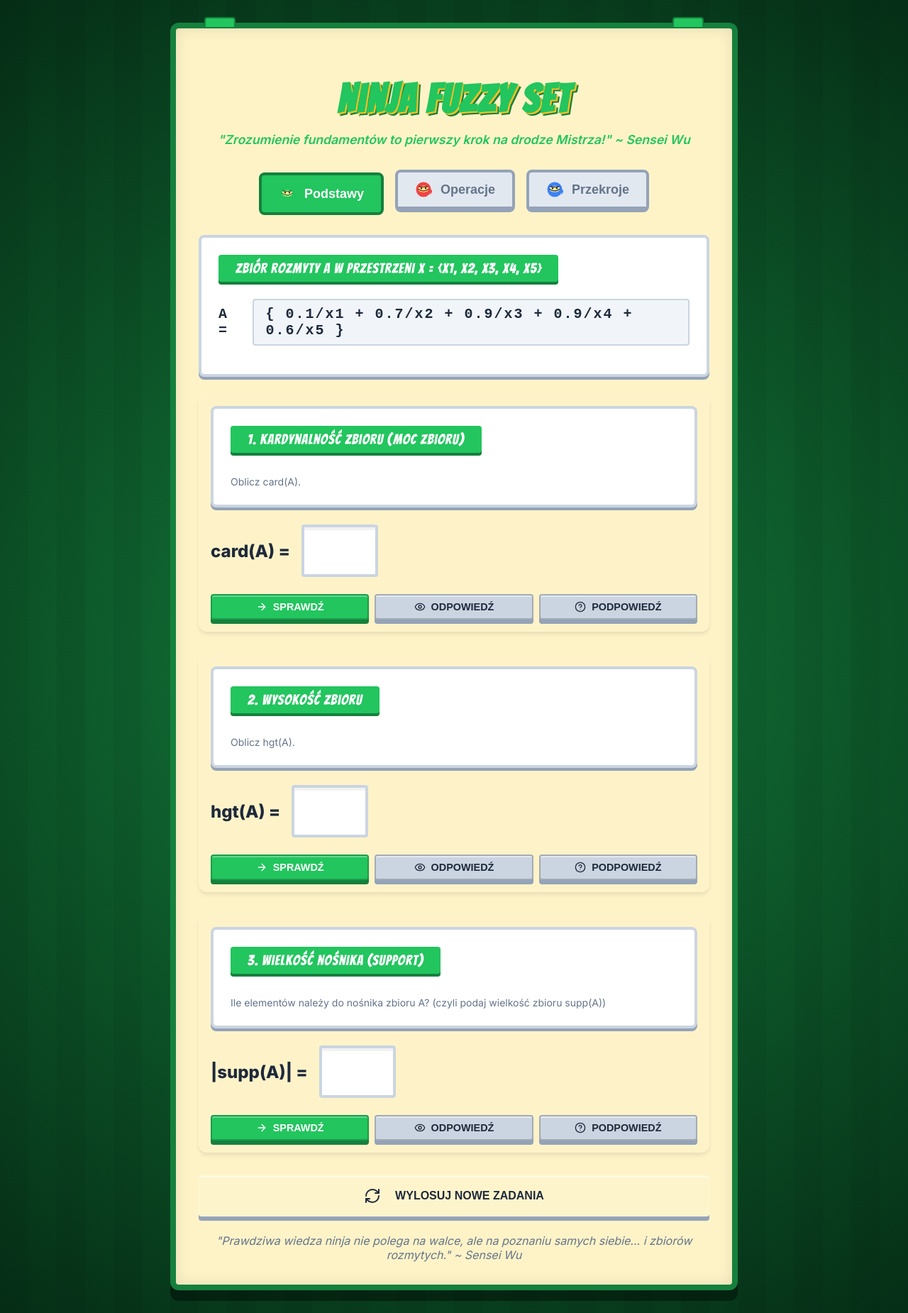
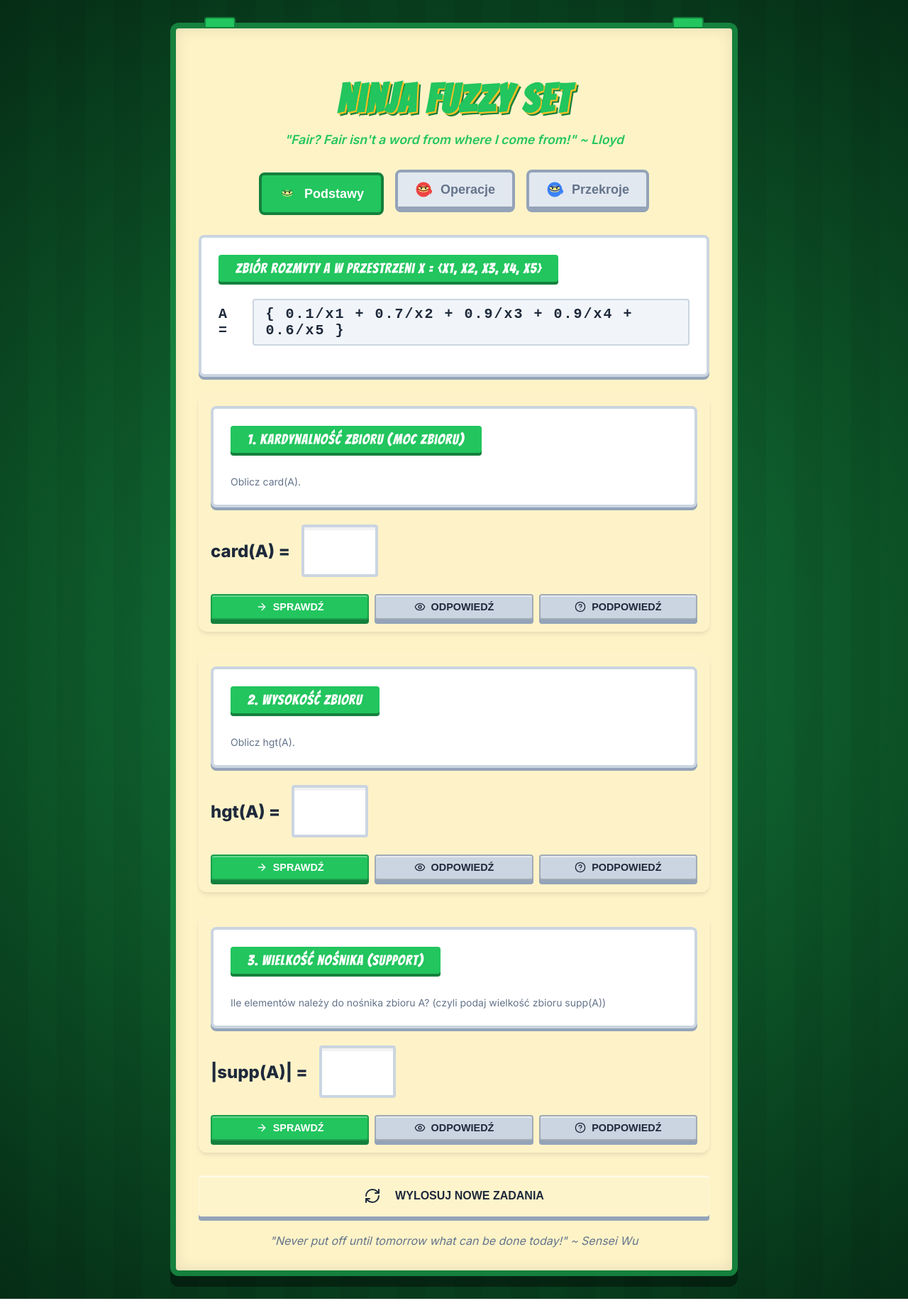
Before and after one commit to Remko23/ksr_preparation, a React (Vite) app: page / in a window 1280 px wide. Shown: the whole page at 71% size. Built offline with nearby package versions, Linux system fonts and the light colour scheme.

Commit message:
fix: quotes

```diff
--- a/src/App.tsx
+++ b/src/App.tsx
@@ -311,9 +311,9 @@ function App() {
   if (state.mode === 'przekroje' && state.A_przekroje.length === 0) return null;
 
   const ninjaQuotes: Record<AppMode, string> = {
-    podstawy: '"Zrozumienie fundamentów to pierwszy krok na drodze Mistrza!" ~ Sensei Wu',
-    operacje: '"Prawdziwa siła płynie z łączenia żywiołów!" ~ Kai',
-    przekroje: '"Precyzja cięcia zależy od siły skupienia!" ~ Jay',
+    podstawy: '"Fair? Fair isn\'t a word from where I come from!" ~ Lloyd',
+    operacje: '"Sensei once told me it\'s not the size of the ninja in a fight, but the size of the fight in the ninja" ~ Kai',
+    przekroje: '"ALRIGHT?! WHO TOOK MY PUDDING CUP?" ~ Jay',
   };
 
   const formatSet = (set: number[]) => {
@@ -647,7 +647,7 @@ function App() {
         </button>
 
         <div style={{ marginTop: '1.5rem', textAlign: 'center', fontStyle: 'italic', color: '#64748b' }}>
-          "Prawdziwa wiedza ninja nie polega na walce, ale na poznaniu samych siebie... i zbiorów rozmytych." ~ Sensei Wu
+          "Never put off until tomorrow what can be done today!" ~ Sensei Wu
         </div>
       </div>
 
```
